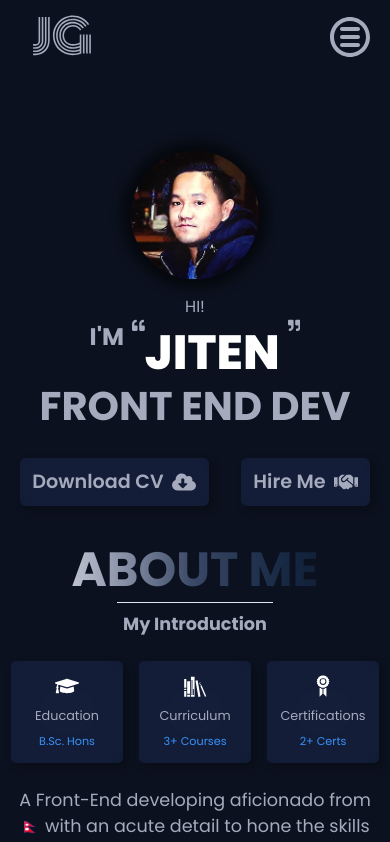
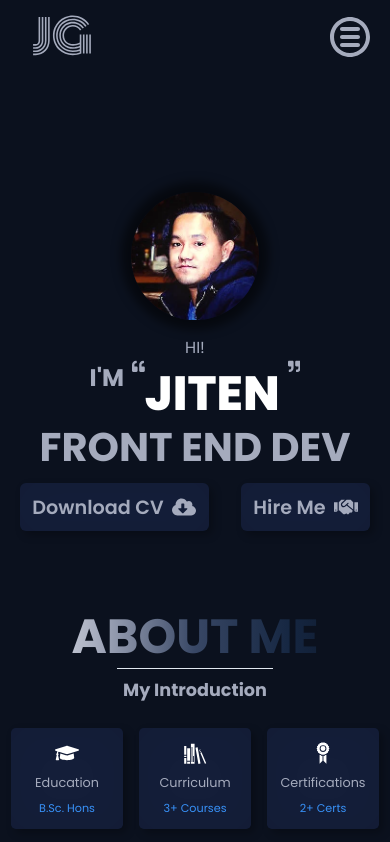
Before and after one commit to zeetaengrg/portfolio, a Next.js app: page / in a window 390 px wide. Shown: the top 842 px of the page. Built offline with nearby package versions, Linux system fonts and the light colour scheme.

Commit message:
style(margin & height): margin top and height in mobile devices modified

```diff
--- a/components/templates/Hero/Hero.jsx
+++ b/components/templates/Hero/Hero.jsx
@@ -151,7 +151,7 @@ const Hero = () => {
             <Box>
               <Flex
                 gap="2rem"
-                mt="2rem"
+                mt={{ base: "1rem", md: "2rem" }}
                 justifyContent={{ base: "center", md: "left" }}
               >
                 <Link href="/cv/Resume.pdf" download sx={linkStyle}>
--- a/components/templates/Hero/HeroStyle.js
+++ b/components/templates/Hero/HeroStyle.js
@@ -168,7 +168,7 @@ export const flexStyle = {
   justifyContent: "center",
   alignItems: "center",
   height: {
-    base: "100%",
+    base: "50vh",
     md: "60vh",
     lg: "87vh",
   },
```
